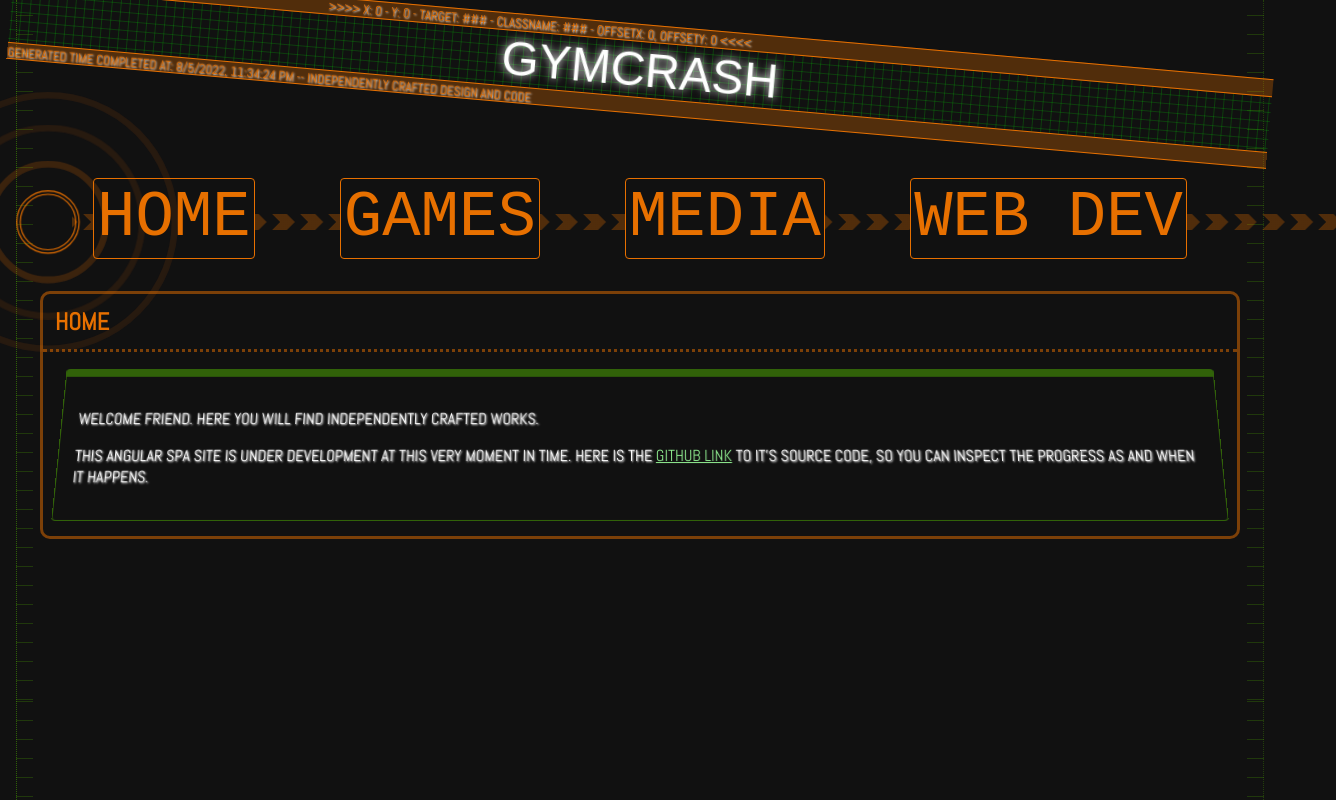
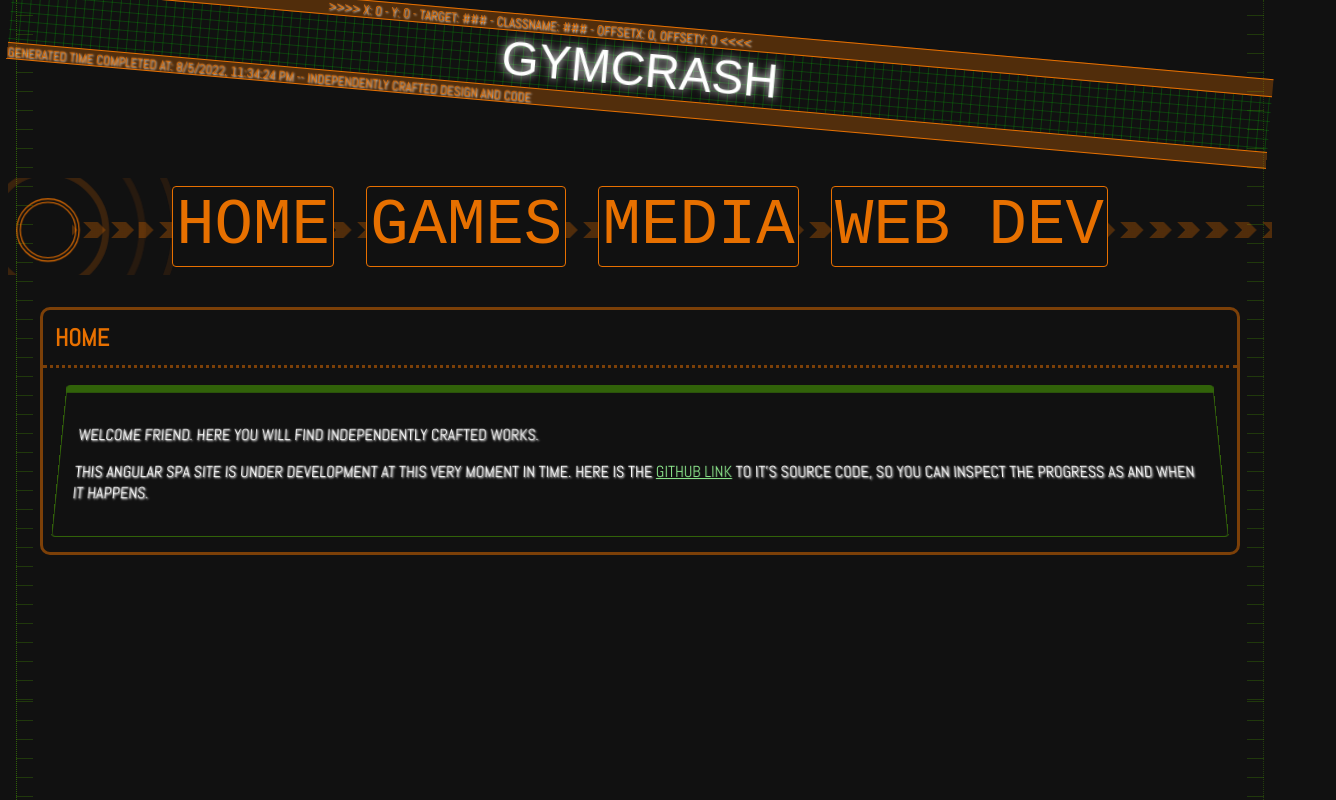
Before and after one commit to gymcrash/gymcrashdotcom, an Angular app: page /home in a window 1280 px wide. Shown: the whole page, 1336 px wide, since content can reach past the window. Built offline with nearby package versions, Linux system fonts and the light colour scheme; a web font is replaced by a local one.

Commit message:
fixing smaller screen view of some components

```diff
--- a/src/app/gymcrash-components/marquee/marquee.component.scss
+++ b/src/app/gymcrash-components/marquee/marquee.component.scss
@@ -32,6 +32,12 @@
     animation: scroll 5s linear 2.5s infinite forwards;
 }
 
+@media screen and (max-width: 800px) {
+    .text2 {
+        display: none;
+    }
+}
+
 span {
 
     display: block;
--- a/src/app/gymcrash-components/nav-menu-item/nav-menu-item.component.scss
+++ b/src/app/gymcrash-components/nav-menu-item/nav-menu-item.component.scss
@@ -11,6 +11,7 @@ a {
     text-decoration: none;
     text-shadow: none;
     padding: 0.05em;
+    margin: 0.125em 0.25em;
 
     transition: transform 0.125s ease-in;
 
--- a/src/app/gymcrash-components/nav-menu/nav-menu.component.html
+++ b/src/app/gymcrash-components/nav-menu/nav-menu.component.html
@@ -1,9 +1,15 @@
 <nav>
     <ng-content select="gym-nav-menu-item"></ng-content>
+    <div class="pulse">
         <div class="starter"></div>
         <div class="starter2"></div>
         <div class="starter3"></div>
         <div class="starter4"></div>
+    </div>
+
+    <div class="beam">
         <div class="topLine"></div>
         <div class="bottomLine"></div>
+    </div>
+
 </nav>
--- a/src/app/gymcrash-components/nav-menu/nav-menu.component.scss
+++ b/src/app/gymcrash-components/nav-menu/nav-menu.component.scss
@@ -7,8 +7,10 @@
 
 nav {
     display: flex;
-    justify-content: space-evenly;
+    justify-content: center;
+    flex-wrap: wrap;
     margin: 2em 0;
+    overflow: hidden;
     position: relative;
 }
 
@@ -31,6 +33,7 @@ nav {
     left: 1em;
     height: 3em;
     width: 3em;
+    z-index: -1;
 }
 
 .starter2 {
--- a/src/app/gymcrash-components/router-panel/router-panel.component.html
+++ b/src/app/gymcrash-components/router-panel/router-panel.component.html
@@ -5,9 +5,9 @@
             </router-outlet>
     </div>
     <div *ngIf="showLoading" class="loadingContainer">
+        <div class="loadingDivider"><span class="loadingSmallText">ALERT</span></div>
+        <div class="loadingContent">LOADING</div>
         <div class="loadingDivider"><span class="loadingSmallText">INCOMING DATA</span></div>
-        <div class="loadingContent">LOADING</div>
-        <div class="loadingDivider"><span class="loadingSmallText">COMPUTING VISUAL DISPLAY</span></div>
     </div>
 
 </div>
```
Lines whose indentation alone changed are shown as unchanged.
